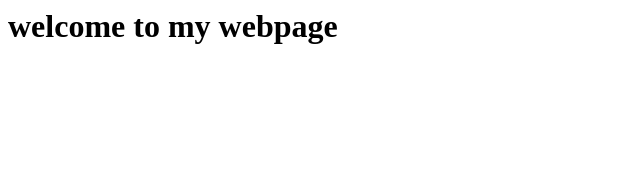
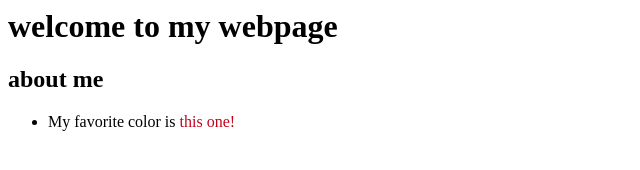
Before and after one commit to katyfelkner/hfdrawings, a plain HTML site: page index.html in a window 1280 px wide. Shown: the whole page, without its empty margins (0-640 px from the left). Drawn offline with Linux system fonts and the light colour scheme.

Commit message:
add list and colors

```diff
--- a/index.html
+++ b/index.html
@@ -6,6 +6,13 @@
 <body>
 <h1>welcome to my webpage</h1>
 
+<h2>about me</h2>
+<ul>
+<li> My favorite color is <font color="#c4021c"> this one! </font>
+</ul>
+
+
 </body>
 
+
 </html>
```
